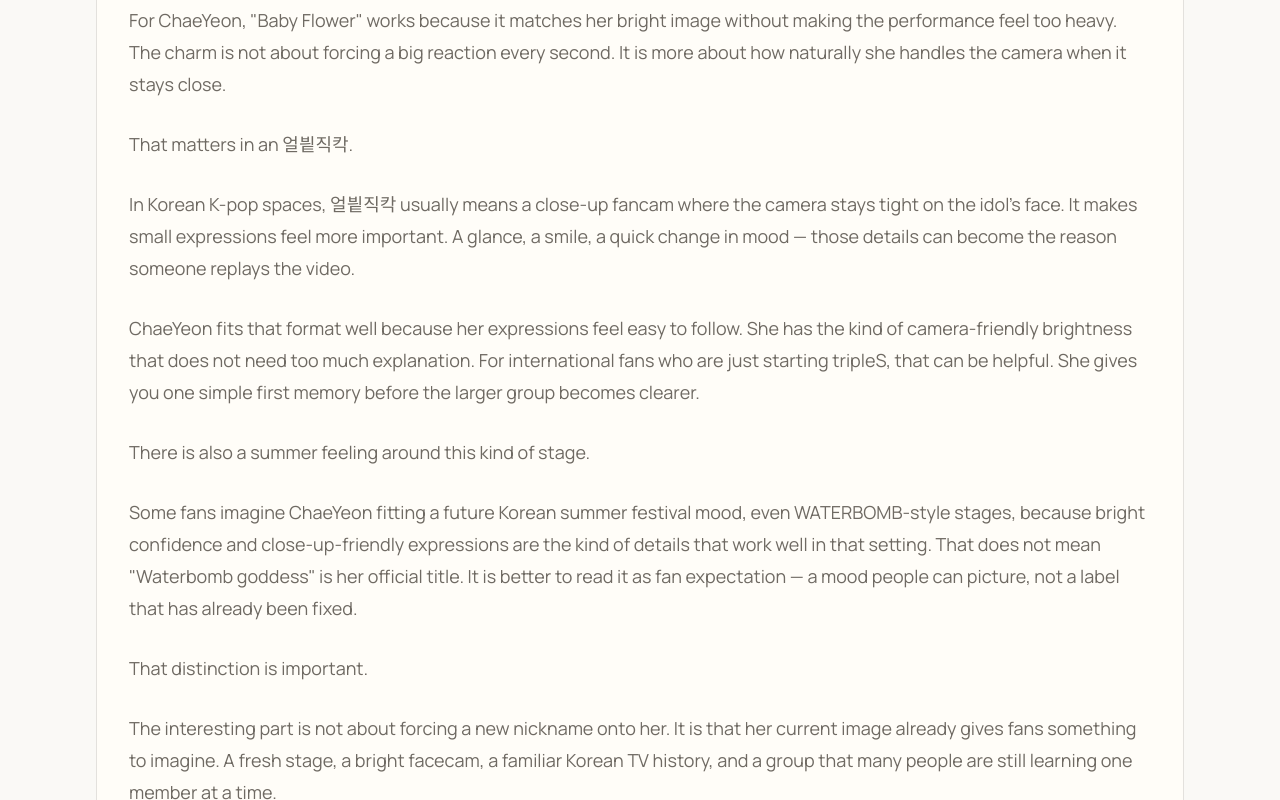
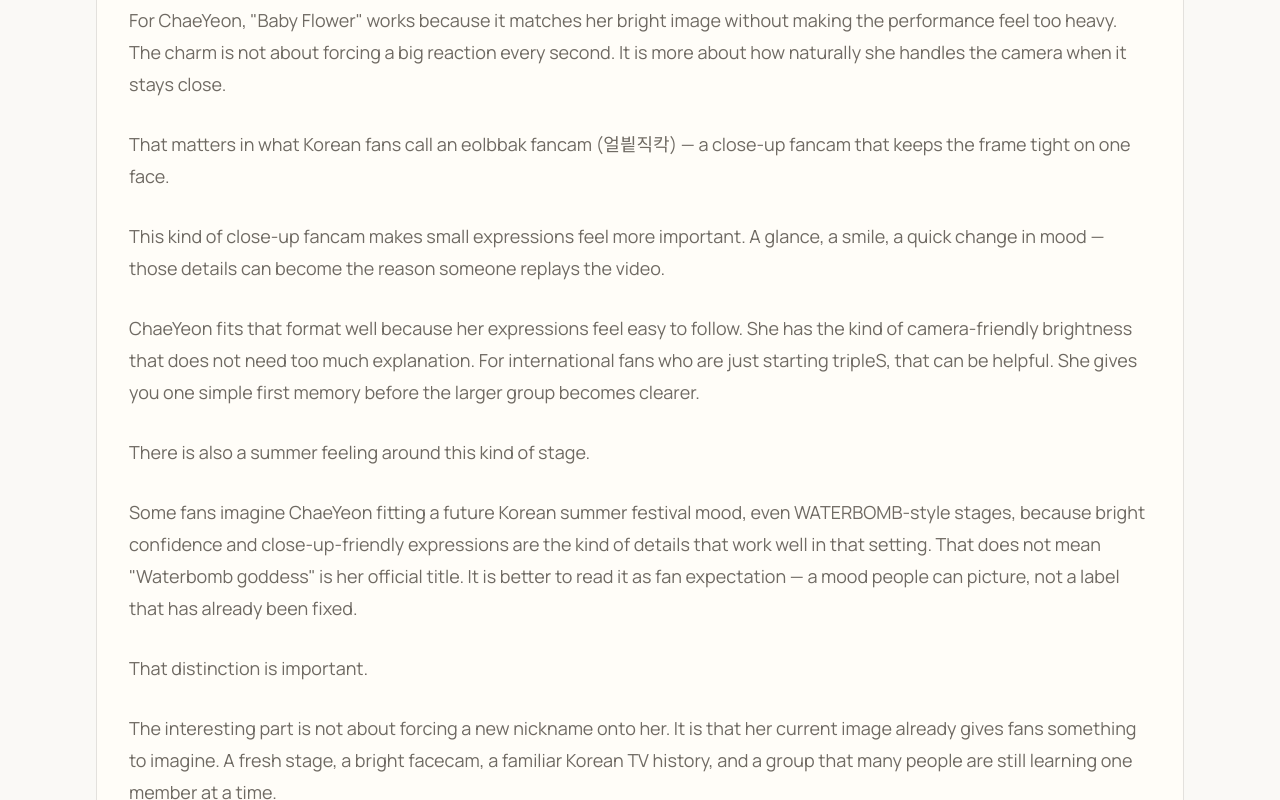
Before and after one commit to kjgusgh-source/korea-inside, a Next.js app: page /kpop/triples-kim-chaeyeon-baby-flower-fancam-spotlight in a window 1280 px wide. Shown: the part 2680-3480 px from the top of the page. Built offline with nearby package versions, Linux system fonts and the light colour scheme.

Commit message:
tripleS Kim ChaeYeon Baby Flower spotlight: fix awkward Korean term usage (eolbbak fancam wording, related card title)

```diff
--- a/app/kpop/triples-kim-chaeyeon-baby-flower-fancam-spotlight/page.tsx
+++ b/app/kpop/triples-kim-chaeyeon-baby-flower-fancam-spotlight/page.tsx
@@ -29,7 +29,7 @@ const relatedGuides = [
   },
   {
     label: "K-pop term",
-    title: "What Is an “얼빁직칵”?",
+    title: "What Is a Close-Up Fancam in K-pop?",
     description:
       "A friendly guide to Korean close-up fancams, where one face, one expression, or one quick mood change can make a stage easy to replay.",
     href: "/kpop/what-is-close-up-fancam-in-kpop",
@@ -246,14 +246,17 @@ export default function TriplesKimChaeYeonBabyFlowerFancamSpotlightPage() {
                 close.
               </p>
 
-              <p>That matters in an 얼빁직칵.</p>
+              <p>
+                That matters in what Korean fans call an eolbbak fancam
+                (얼빁직칵) — a close-up fancam that keeps the frame tight on
+                one face.
+              </p>
 
               <p>
-                In Korean K-pop spaces, 얼빁직칵 usually means a close-up fancam
-                where the camera stays tight on the idol&apos;s face. It makes
-                small expressions feel more important. A glance, a smile, a
-                quick change in mood — those details can become the reason
-                someone replays the video.
+                This kind of close-up fancam makes small expressions feel
+                more important. A glance, a smile, a quick change in mood —
+                those details can become the reason someone replays the
+                video.
               </p>
 
               <p>
```
